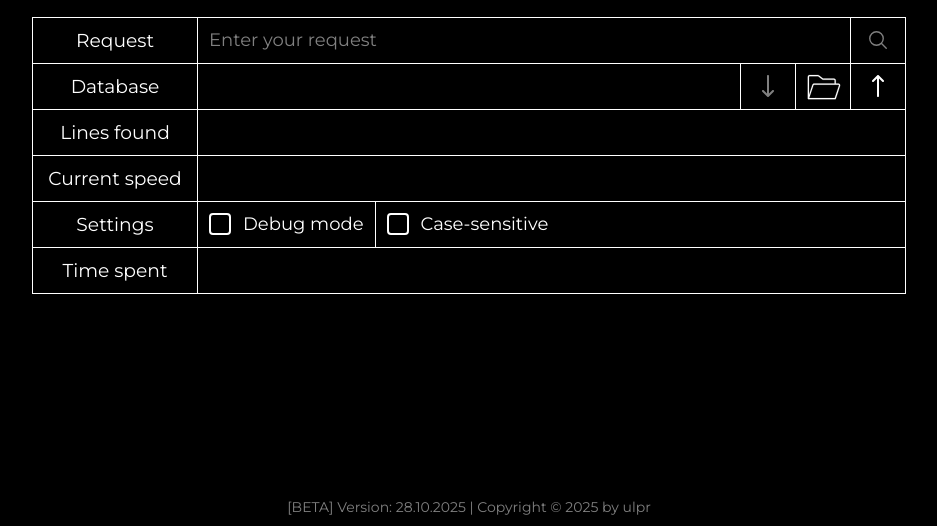
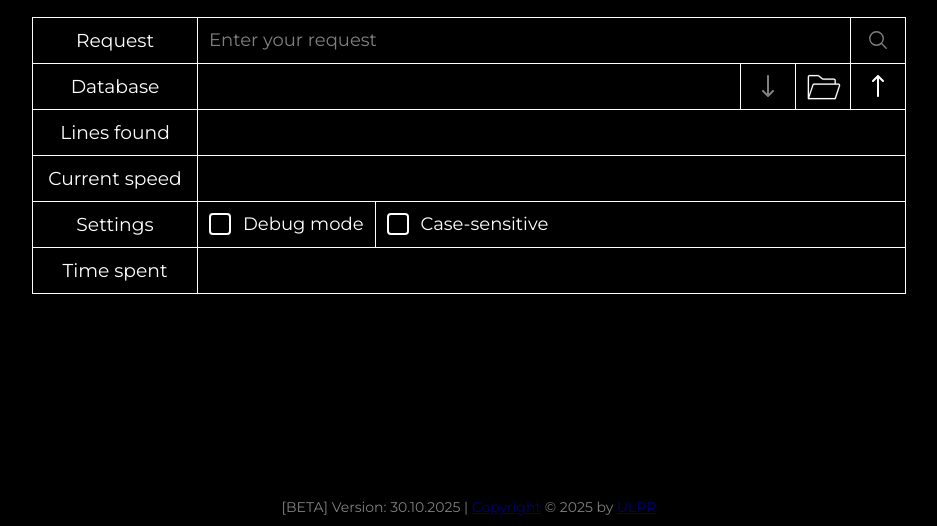
Before and after one commit to ulpr/ulpr.github.io, a plain HTML site: page index.html in a window 1280 px wide. Shown: the part 274-800 px from the top of the page, without its empty margins (171-1108 px from the left). Drawn offline with Linux system fonts and the light colour scheme.

Commit message:
Update index.html
update footer

```diff
--- a/index.html
+++ b/index.html
@@ -84,7 +84,7 @@
         <input type="file" id="fileInput" style="display:none">
     </div>
     <div id="dropOverlay">Drop file to upload</div>
-    <div class="footer">[BETA] Version: 28.10.2025 | Copyright © 2025 by ulpr</div>
+    <div class="footer">[BETA] Version: 30.10.2025 | <a href="https://creativecommons.org/licenses/by-nc-sa/4.0/" target="_blank">Copyright</a> © 2025 by <a href="https://github.com/ulpr/ulpr.github.io/" target="_blank">ULPR</a></div>
 
     <script src="js/state.js"></script>
     <script src="js/uploads.js"></script>
```
